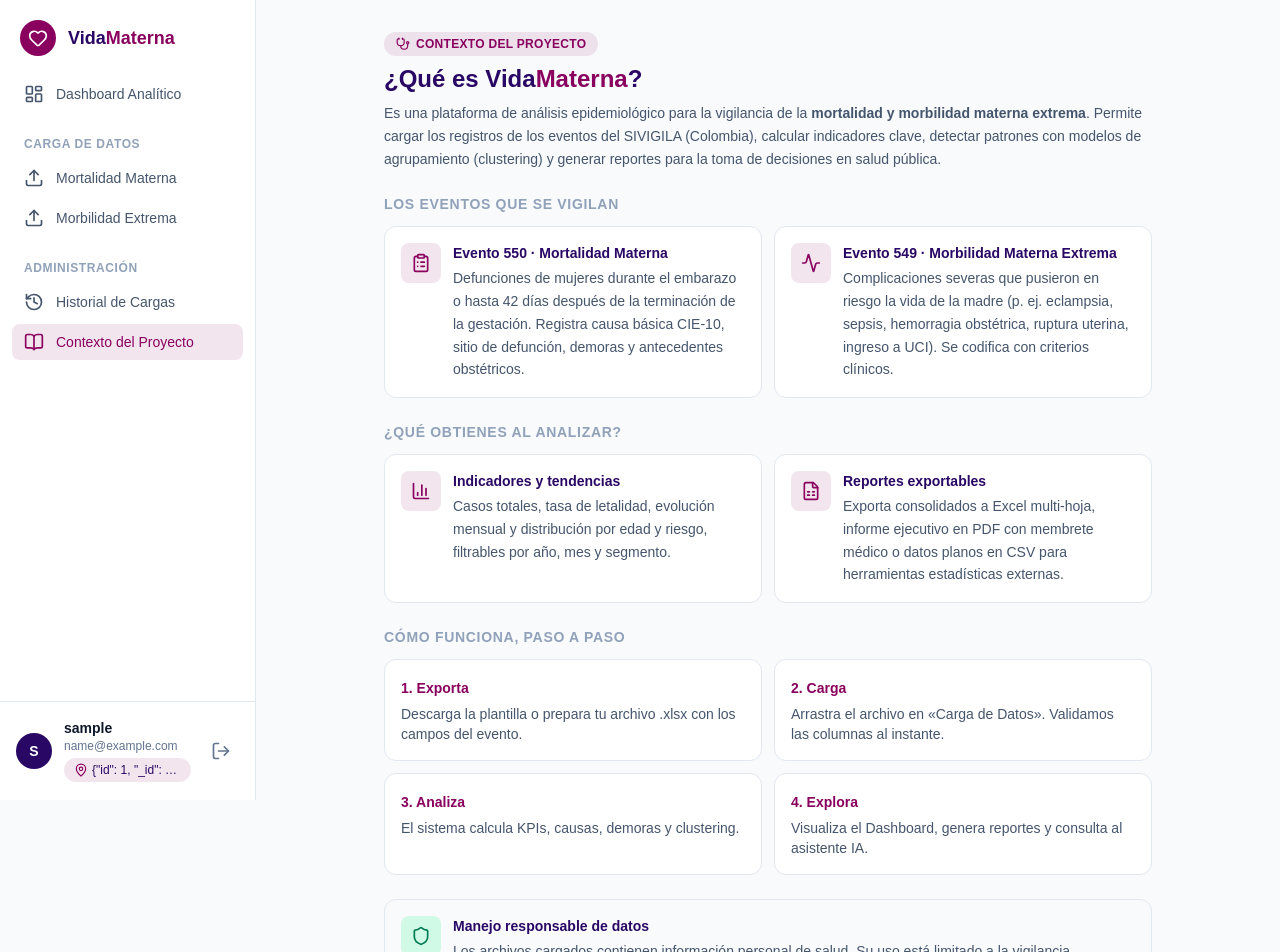
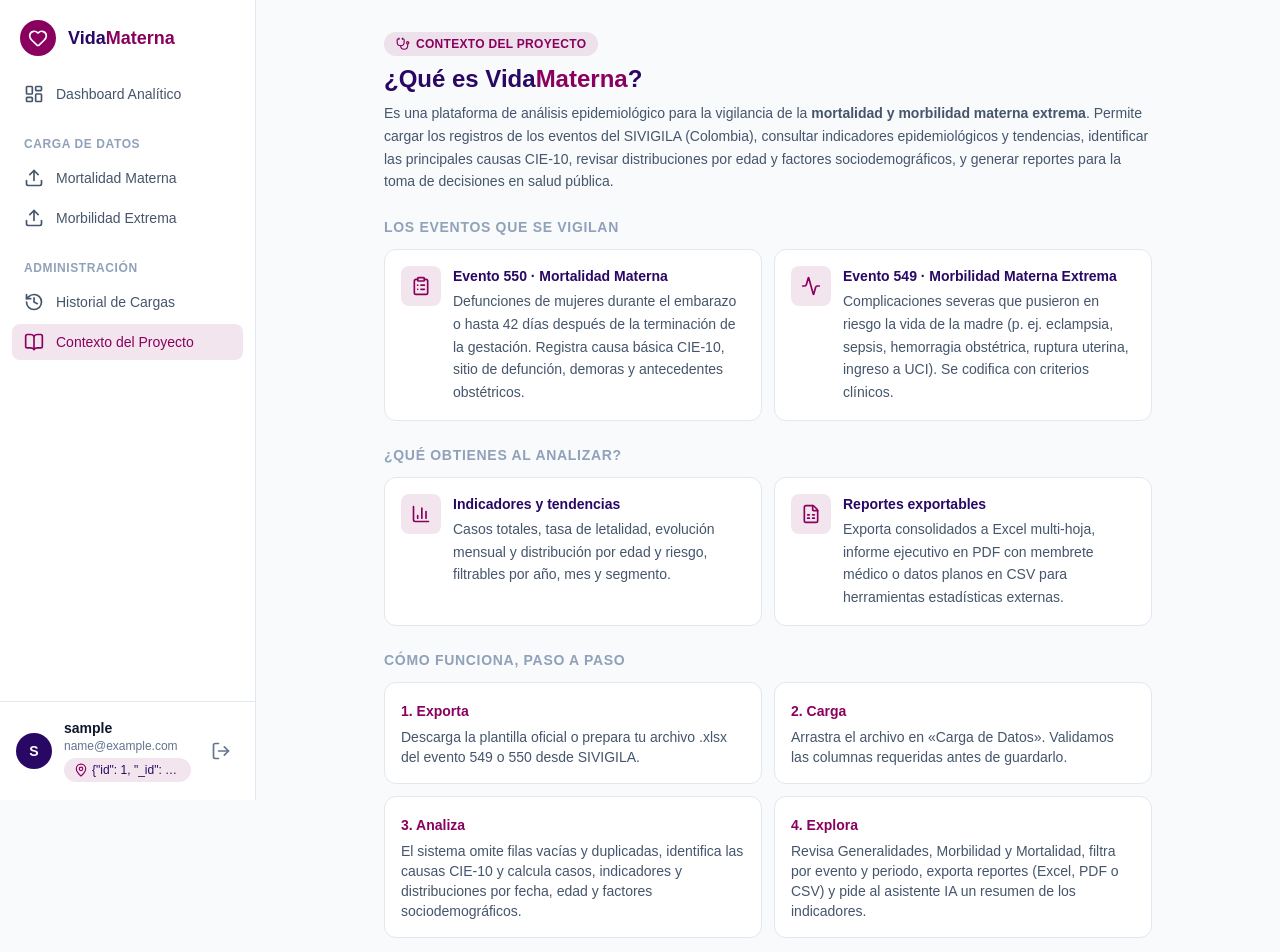
Before and after one commit to AndreYuli/Software-de-mortalidad-materna, a React (Vite) app in the folder frontend/maternanalytics/: page /contexto in a window 1280 px wide. Shown: the top 952 px of the page. Built offline with nearby package versions, Linux system fonts and the light colour scheme; no server answers; sample sign-in values are in the browser's storage.

Commit message:
feat: update welcome and context descriptions for clarity

```diff
--- a/frontend/maternanalytics/src/components/dashboard/ContextView.tsx
+++ b/frontend/maternanalytics/src/components/dashboard/ContextView.tsx
@@ -38,19 +38,19 @@ function FeatureCardView({ icon: Icon, title, children }: FeatureCard) {
 const PASOS = [
   {
     label: "1. Exporta",
-    desc: "Descarga la plantilla o prepara tu archivo .xlsx con los campos del evento.",
+    desc: "Descarga la plantilla oficial o prepara tu archivo .xlsx del evento 549 o 550 desde SIVIGILA.",
   },
   {
     label: "2. Carga",
-    desc: "Arrastra el archivo en «Carga de Datos». Validamos las columnas al instante.",
+    desc: "Arrastra el archivo en «Carga de Datos». Validamos las columnas requeridas antes de guardarlo.",
   },
   {
     label: "3. Analiza",
-    desc: "El sistema calcula KPIs, causas, demoras y clustering.",
+    desc: "El sistema omite filas vacías y duplicadas, identifica las causas CIE-10 y calcula casos, indicadores y distribuciones por fecha, edad y factores sociodemográficos.",
   },
   {
     label: "4. Explora",
-    desc: "Visualiza el Dashboard, genera reportes y consulta al asistente IA.",
+    desc: "Revisa Generalidades, Morbilidad y Mortalidad, filtra por evento y periodo, exporta reportes (Excel, PDF o CSV) y pide al asistente IA un resumen de los indicadores.",
   },
 ];
 
@@ -68,9 +68,10 @@ export function ContextView({ onNavigate }: ContextViewProps) {
         <p className="text-sm leading-relaxed text-slate-600">
           Es una plataforma de análisis epidemiológico para la vigilancia de la{" "}
           <b>mortalidad y morbilidad materna extrema</b>. Permite cargar los
-          registros de los eventos del SIVIGILA (Colombia), calcular indicadores
-          clave, detectar patrones con modelos de agrupamiento (clustering) y
-          generar reportes para la toma de decisiones en salud pública.
+          registros de los eventos del SIVIGILA (Colombia), consultar indicadores
+          epidemiológicos y tendencias, identificar las principales causas CIE-10,
+          revisar distribuciones por edad y factores sociodemográficos, y generar
+          reportes para la toma de decisiones en salud pública.
         </p>
       </header>
 
--- a/frontend/maternanalytics/src/components/dashboard/WelcomeState.tsx
+++ b/frontend/maternanalytics/src/components/dashboard/WelcomeState.tsx
@@ -43,7 +43,7 @@ export function WelcomeState({ onGoToUpload }: WelcomeStateProps) {
         <h2 className="text-xl font-semibold text-brand-deep">Análisis Epidemiológico</h2>
         <p className="mx-auto mb-6 mt-2 max-w-md text-sm text-slate-500">
           Aún no hay datos para analizar. Carga los registros de los Eventos 549 (Morbilidad) y 550 (Mortalidad) del
-          SIVIGILA para generar el panel de control y los modelos de clustering.
+          SIVIGILA para generar el panel de control con indicadores, tendencias y causas CIE-10.
         </p>
 
         {!showChoices ? (
```
